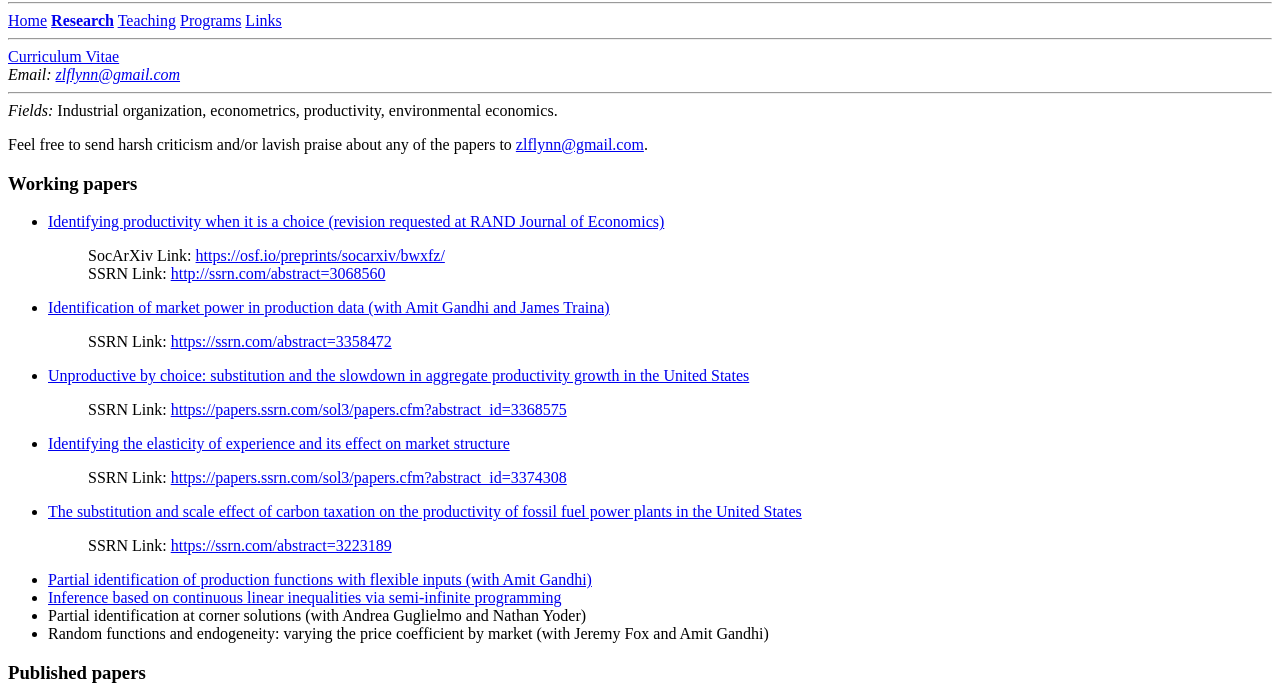
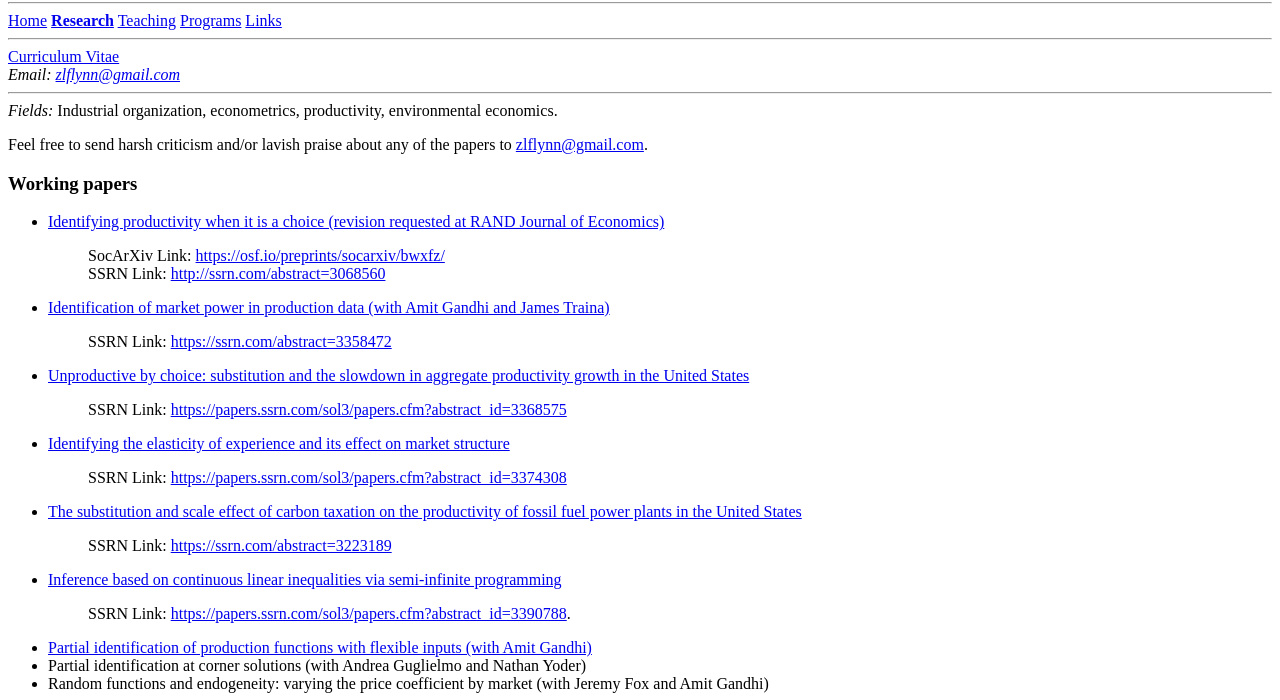
Before and after one commit to flynnzac/flynnzac.github.io, a plain HTML site: page research.html in a window 1280 px wide. Shown: the part 78-778 px from the top of the page. Drawn offline with Linux system fonts and the light colour scheme.

Commit message:
Added SSRN link to SIP

```diff
--- a/research.html
+++ b/research.html
@@ -81,9 +81,12 @@
         SSRN Link: <a href="https://ssrn.com/abstract=3223189">https://ssrn.com/abstract=3223189</a>
       </blockquote>
 
+    <li><a href="papers/sip_zf.pdf">Inference based on continuous linear inequalities via semi-infinite programming</a>
+      <blockquote>
+        SSRN Link: <a href="https://papers.ssrn.com/sol3/papers.cfm?abstract_id=3390788">https://papers.ssrn.com/sol3/papers.cfm?abstract_id=3390788</a>.
+      </blockquote>
+
     <li><a href="papers/id_markups_fg.pdf">Partial identification of production functions with flexible inputs (with Amit Gandhi)</a>
-
-    <li><a href="papers/sip_zf.pdf">Inference based on continuous linear inequalities via semi-infinite programming</a>
 
 
     <li>Partial identification at corner solutions (with Andrea Guglielmo and Nathan Yoder)
@@ -108,7 +111,7 @@
 
 
 <hr>
-This page last updated: Thu May 16 15:06:22 2019
+This page last updated: Sun May 19 14:36:22 2019
 <br>Copyright 2019 Zach Flynn.
 </body>
 </html>
```
Also changed, not shown: research.mro.html (+5 -2 lines).
